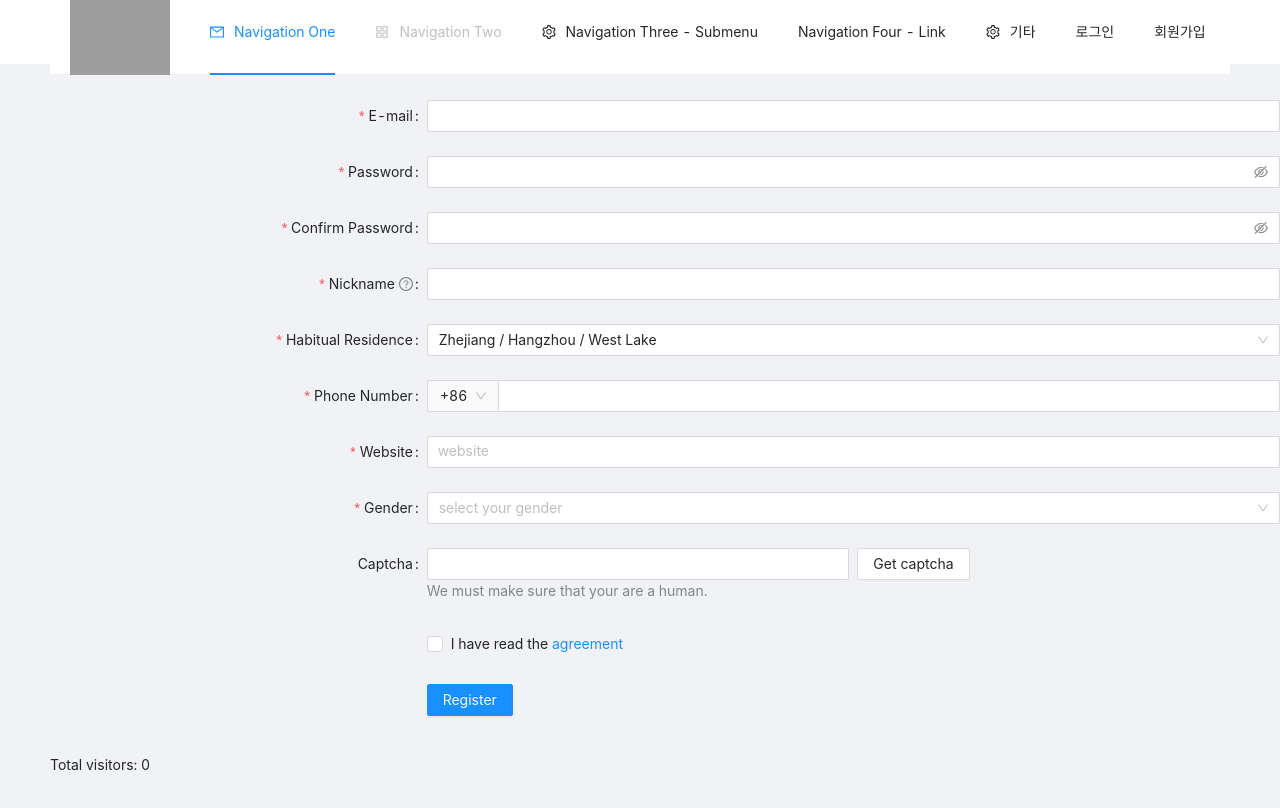
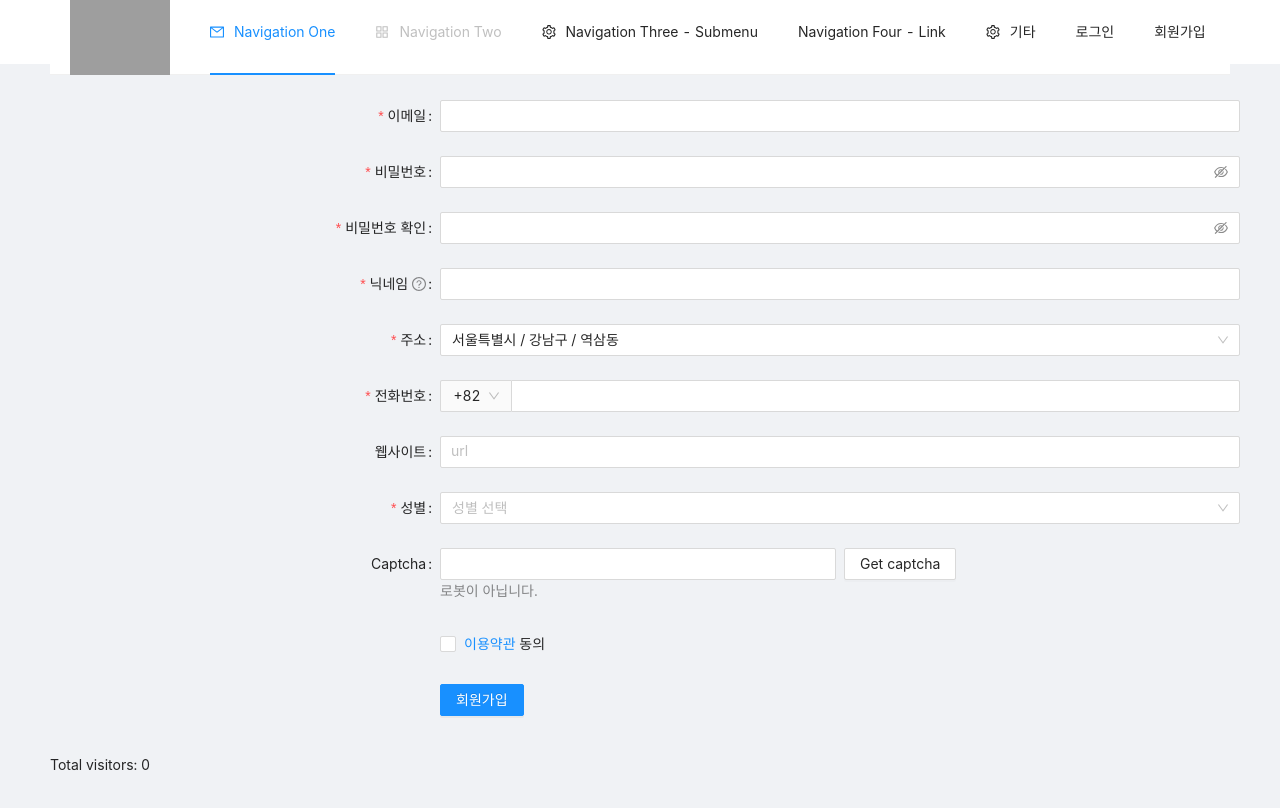
Before and after one commit to taeyun1010/personalSiteFrontend, a React (Create React App) app: page /signup in a window 1280 px wide. Shown: the top 808 px of the page. Built offline with nearby package versions, Linux system fonts and the light colour scheme; no server answers; grey boxes are pictures that could not be loaded.

Commit message:
개발 환경용 .env 추가, 회원가입 기능 추가

```diff
--- a/src/App.js
+++ b/src/App.js
@@ -7,6 +7,7 @@ import Counter from "./components/Counter";
 import Index from "./components/Index";
 import PlatformGame from "./components/PlatformGame";
 import "./platformGame.css";
+import SignIn from "./components/SignIn";
 
 const { Header, Footer, Content } = Layout;
 
@@ -23,8 +24,9 @@ const App = () => {
       >
         <Nav></Nav>
       </Header>
-      <Content>
+      <Content style={{ width: "1200px", margin: "0 auto" }}>
         <Route exact path="/" component={Index} />
+        <Route path="/signin" component={SignIn} />
         <Route path="/signup" component={RegistrationForm} />
         <Route path="/platform-game" component={PlatformGame} />
       </Content>
--- a/src/components/Index.js
+++ b/src/components/Index.js
@@ -4,6 +4,7 @@ const Index = () => {
   return (
     <div style={{ marginTop: "100px" }}>
       this website is still under development
+      <img src="img/background.jpg" width="100%" height="auto"></img>
     </div>
   );
 };
--- a/src/components/SignIn.js
+++ b/src/components/SignIn.js
@@ -0,0 +1,87 @@
+import { Form, Input, Button, Checkbox } from "antd";
+import ReactDOM from "react-dom";
+
+const SignIn = () => {
+  const onFinish = (values) => {
+    console.log("Success:", values);
+  };
+
+  const onFinishFailed = (errorInfo) => {
+    console.log("Failed:", errorInfo);
+  };
+
+  return (
+    <div style={{ position: "relative", top: "100px" }}>
+      <Form
+        name="basic"
+        labelCol={{
+          span: 8,
+        }}
+        wrapperCol={{
+          span: 16,
+        }}
+        initialValues={{
+          remember: true,
+        }}
+        onFinish={onFinish}
+        onFinishFailed={onFinishFailed}
+      >
+        <Form.Item
+          label="이메일"
+          name="email"
+          rules={[
+            {
+              type: "email",
+              message: "유효한 이메일이 아닙니다.",
+            },
+            {
+              required: true,
+              message: "이메일을 입력해주세요.",
+            },
+          ]}
+        >
+          <Input />
+        </Form.Item>
+
+        <Form.Item
+          label="비밀번호"
+          name="password"
+          rules={[
+            {
+              required: true,
+              message: "비밀번호를 입력해주세요.",
+            },
+          ]}
+        >
+          <Input.Password />
+        </Form.Item>
+
+        <Form.Item
+          name="remember"
+          valuePropName="checked"
+          wrapperCol={{
+            offset: 8,
+            span: 16,
+          }}
+        >
+          <Checkbox>Remember me</Checkbox>
+        </Form.Item>
+
+        <Form.Item
+          wrapperCol={{
+            offset: 8,
+            span: 16,
+          }}
+        >
+          <Button type="primary" htmlType="submit">
+            로그인
+          </Button>
+        </Form.Item>
+      </Form>
+    </div>
+  );
+};
+
+ReactDOM.render(<SignIn />, document.getElementById("root"));
+
+export default SignIn;
--- a/src/components/SignUp.js
+++ b/src/components/SignUp.js
@@ -12,38 +12,39 @@ import {
 } from "antd";
 import ReactDOM from "react-dom";
 import dotenv from "dotenv";
+import axios from "axios";
 
 dotenv.config();
 
 const { Option } = Select;
 const residences = [
   {
-    value: "zhejiang",
-    label: "Zhejiang",
+    value: "서울특별시",
+    label: "서울특별시",
     children: [
       {
-        value: "hangzhou",
-        label: "Hangzhou",
+        value: "강남구",
+        label: "강남구",
         children: [
           {
-            value: "xihu",
-            label: "West Lake",
+            value: "역삼동",
+            label: "역삼동",
           },
         ],
       },
     ],
   },
   {
-    value: "jiangsu",
-    label: "Jiangsu",
+    value: "경기도",
+    label: "경기도",
     children: [
       {
-        value: "nanjing",
-        label: "Nanjing",
+        value: "분당구",
+        label: "분당구",
         children: [
           {
-            value: "zhonghuamen",
-            label: "Zhong Hua Men",
+            value: "성남시",
+            label: "성남시",
           },
         ],
       },
@@ -84,9 +85,17 @@ const tailFormItemLayout = {
 const RegistrationForm = () => {
   const [form] = Form.useForm();
 
-  const onFinish = (values) => {
-    console.log("DB url : ", process.env.REACT_APP_DB_HOST);
-    console.log("Received values of form: ", values);
+  const onFinish = async (values) => {
+    const dbUrl = process.env.REACT_APP_DB_HOST;
+    values["residence"] = values["residence"].join();
+    const url = "https://" + dbUrl + "/members";
+    try {
+      await axios.post(url, values);
+    } catch (e) {
+      if (e.response.status === 409) {
+        alert("이미 등록된 이메일입니다.");
+      }
+    }
   };
 
   const prefixSelector = (
@@ -96,7 +105,7 @@ const RegistrationForm = () => {
           width: 70,
         }}
       >
-        <Option value="86">+86</Option>
+        <Option value="82">+82</Option>
         <Option value="87">+87</Option>
       </Select>
     </Form.Item>
@@ -125,22 +134,22 @@ const RegistrationForm = () => {
         name="register"
         onFinish={onFinish}
         initialValues={{
-          residence: ["zhejiang", "hangzhou", "xihu"],
-          prefix: "86",
+          residence: ["서울특별시", "강남구", "역삼동"],
+          prefix: "82",
         }}
         scrollToFirstError
       >
         <Form.Item
           name="email"
-          label="E-mail"
+          label="이메일"
           rules={[
             {
               type: "email",
-              message: "The input is not valid E-mail!",
+              message: "유효한 이메일이 아닙니다.",
             },
             {
               required: true,
-              message: "Please input your E-mail!",
+              message: "이메일을 입력해주세요.",
             },
           ]}
         >
@@ -149,11 +158,11 @@ const RegistrationForm = () => {
 
         <Form.Item
           name="password"
-          label="Password"
+          label="비밀번호"
           rules={[
             {
               required: true,
-              message: "Please input your password!",
+              message: "비밀번호를 입력해주세요.",
             },
           ]}
           hasFeedback
@@ -163,13 +172,13 @@ const RegistrationForm = () => {
 
         <Form.Item
           name="confirm"
-          label="Confirm Password"
+          label="비밀번호 확인"
           dependencies={["password"]}
           hasFeedback
           rules={[
             {
               required: true,
-              message: "Please confirm your password!",
+              message: "비밀번호를 다시 입력해주세요.",
             },
             ({ getFieldValue }) => ({
               validator(_, value) {
@@ -177,9 +186,7 @@ const RegistrationForm = () => {
                   return Promise.resolve();
                 }
 
-                return Promise.reject(
-                  new Error("The two passwords that you entered do not match!")
-                );
+                return Promise.reject(new Error("입력한 비밀번호와 다릅니다."));
               },
             }),
           ]}
@@ -189,12 +196,12 @@ const RegistrationForm = () => {
 
         <Form.Item
           name="nickname"
-          label="Nickname"
-          tooltip="What do you want others to call you?"
+          label="닉네임"
+          tooltip="상대방에게 보여질 닉네임을 설정하세요."
           rules={[
             {
               required: true,
-              message: "Please input your nickname!",
+              message: "닉네임을 입력해주세요.",
               whitespace: true,
             },
           ]}
@@ -204,12 +211,12 @@ const RegistrationForm = () => {
 
         <Form.Item
           name="residence"
-          label="Habitual Residence"
+          label="주소"
           rules={[
             {
               type: "array",
               required: true,
-              message: "Please select your habitual residence!",
+              message: "주소를 입력해주세요.",
             },
           ]}
         >
@@ -218,11 +225,11 @@ const RegistrationForm = () => {
 
         <Form.Item
           name="phone"
-          label="Phone Number"
+          label="전화번호"
           rules={[
             {
               required: true,
-              message: "Please input your phone number!",
+              message: "전화번호를 입력해주세요.",
             },
           ]}
         >
@@ -236,18 +243,17 @@ const RegistrationForm = () => {
 
         <Form.Item
           name="website"
-          label="Website"
+          label="웹사이트"
           rules={[
             {
-              required: true,
-              message: "Please input website!",
+              required: false,
             },
           ]}
         >
           <AutoComplete
             options={websiteOptions}
             onChange={onWebsiteChange}
-            placeholder="website"
+            placeholder="url"
           >
             <Input />
           </AutoComplete>
@@ -255,25 +261,21 @@ const RegistrationForm = () => {
 
         <Form.Item
           name="gender"
-          label="Gender"
+          label="성별"
           rules={[
             {
               required: true,
-              message: "Please select gender!",
+              message: "성별을 선택해주세요.",
             },
           ]}
         >
-          <Select placeholder="select your gender">
-            <Option value="male">Male</Option>
-            <Option value="female">Female</Option>
-            <Option value="other">Other</Option>
+          <Select placeholder="성별 선택">
+            <Option value="male">남</Option>
+            <Option value="female">여</Option>
           </Select>
         </Form.Item>
 
-        <Form.Item
-          label="Captcha"
-          extra="We must make sure that your are a human."
-        >
+        <Form.Item label="Captcha" extra="로봇이 아닙니다.">
           <Row gutter={8}>
             <Col span={12}>
               <Form.Item
@@ -282,7 +284,7 @@ const RegistrationForm = () => {
                 rules={[
                   {
                     required: true,
-                    message: "Please input the captcha you got!",
+                    message: "생성된 Captcha를 입력해주세요.",
                   },
                 ]}
               >
@@ -303,18 +305,18 @@ const RegistrationForm = () => {
               validator: (_, value) =>
                 value
                   ? Promise.resolve()
-                  : Promise.reject(new Error("Should accept agreement")),
+                  : Promise.reject(new Error("이용약관을 동의해야 합니다.")),
             },
           ]}
           {...tailFormItemLayout}
         >
           <Checkbox>
-            I have read the <a href="">agreement</a>
+            <a href="">이용약관</a> 동의
           </Checkbox>
         </Form.Item>
         <Form.Item {...tailFormItemLayout}>
           <Button type="primary" htmlType="submit">
-            Register
+            회원가입
           </Button>
         </Form.Item>
       </Form>
```
Also changed, not shown: public/img/background.jpg (added), 1 other file (tests, documents, lock files or other folders).
